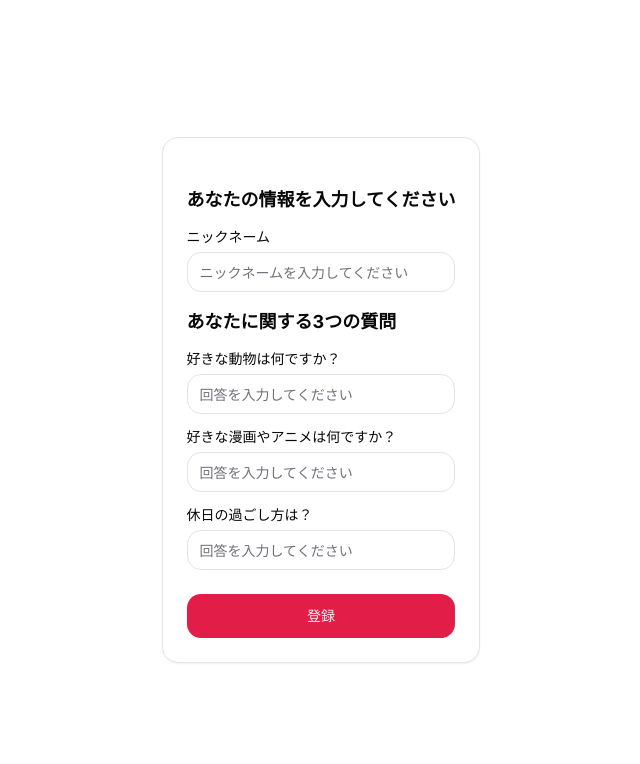
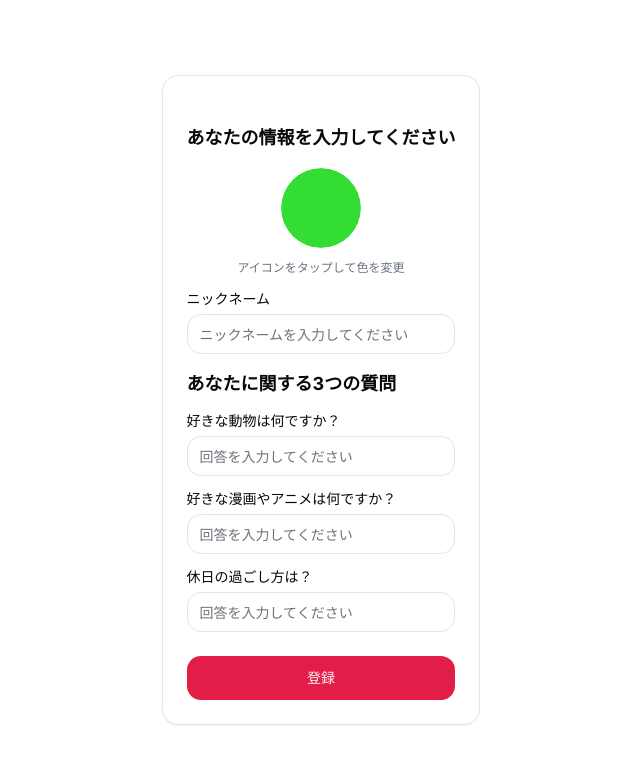
Before and after one commit to TEDxUTsukuba/event-attendee-network, a Next.js app: page /event/1/register in a window 1280 px wide. Shown: the top 764 px of the page, without its empty margins (319-959 px from the left). Built offline with nearby package versions, Linux system fonts and the light colour scheme; no server answers; the database is empty.

Commit message:
add: ユーザー登録時にアイコン色を選択できるようにした

```diff
--- a/src/app/api/event/register/route.ts
+++ b/src/app/api/event/register/route.ts
@@ -11,7 +11,7 @@ interface UserData {
 
 
 export async function POST(request: Request) {
-    const { eventId, userData }: { eventId: string; userData: UserData } = await request.json();
+    const { eventId, userData, myColor }: { eventId: string; userData: UserData, myColor: string } = await request.json();
 
     const db = getFirestore(firebaseAdminApp);
 
@@ -19,6 +19,7 @@ export async function POST(request: Request) {
     const user = await db.collection('events').doc(eventId).collection('attendees').add({
         name: userData.name,
         info: userData.questions,
+        color: myColor,
         role: "audience"
     });
 
--- a/src/components/pages/eventUserRegisterPage.tsx
+++ b/src/components/pages/eventUserRegisterPage.tsx
@@ -7,6 +7,7 @@ import { Card, CardHeader, CardContent, CardFooter } from "../ui/card";
 import { Input } from "../ui/input";
 import { Button } from "../ui/button";
 import { Label } from "../ui/label";
+import { Avatar, AvatarFallback } from "../ui/avatar";
 
 interface EventData {
   id: string;
@@ -24,6 +25,7 @@ export default function EventUserRegisterPage({ eventData }: { eventData: EventD
   const router = useRouter();
   const [questions, setQuestions] = useState<string[]>([]);
   const [loading, setLoading] = useState<boolean>(false);
+  const [myColor, setMyColor] = useState<string>("#F4F4F5");
 
   useEffect(() => {
     setQuestions(pickupNQuestions(3));
@@ -34,6 +36,7 @@ export default function EventUserRegisterPage({ eventData }: { eventData: EventD
     if (token) {
       router.push(`/event/${eventData.id}/portal`);
     }
+    setMyColor(getRandomColor());
   }, []);
 
   const [userData, setUserData] = useState<UserData>({
@@ -69,6 +72,7 @@ export default function EventUserRegisterPage({ eventData }: { eventData: EventD
       body: JSON.stringify({
         eventId: eventData.id,
         userData,
+        myColor,
       }),
     });
 
@@ -92,6 +96,31 @@ export default function EventUserRegisterPage({ eventData }: { eventData: EventD
     setLoading(false);
   }
 
+  function getRandomColor() {
+    const letters = '37D';
+
+    let color = '#'
+    for (let i = 0; i < 3; i++) {
+      const tmp = letters[Math.floor(Math.random() * 3)]
+      color += tmp + tmp;
+    }
+
+    return color;
+  }
+
+
+  function getTextColor(color: string) {
+    const r = parseInt(color.slice(1, 3), 16);
+    const g = parseInt(color.slice(3, 5), 16);
+    const b = parseInt(color.slice(5, 7), 16);
+    const brightness = (r * 299 + g * 587 + b * 114) / 1000;
+    return brightness > 125 ? true : false;
+  }
+
+  const handleColorChange = () => {
+    setMyColor(getRandomColor());
+  }
+
 
   return (
     <div className="px-3 h-screen flex items-center justify-center">
@@ -101,6 +130,12 @@ export default function EventUserRegisterPage({ eventData }: { eventData: EventD
         </CardHeader>
         <CardContent className="grid gap-4">
           <h2 className="text-lg font-bold">あなたの情報を入力してください</h2>
+          <div className="flex flex-col gap-3 items-center">
+            <Avatar className={` text-white w-20 h-20 hover:scale-105 active:scale-90 active:rotate-[359deg] duration-200 ease-in-out transition-all`} onClick={handleColorChange}>
+              <AvatarFallback className="text-2xl transition-all duration-500" style={{ backgroundColor: myColor, color: getTextColor(myColor) ? "#000000" : "#FFFFFF" }}>{userData.name.slice(0, 2)}</AvatarFallback>
+            </Avatar>
+            <p className="text-xs text-gray-500">アイコンをタップして色を変更</p>
+          </div>
           <div className="grid gap-2">
             <Label htmlFor="nickname">ニックネーム</Label>
             <Input id="nickname" placeholder="ニックネームを入力してください" onChange={onChangeNickname} />
```
